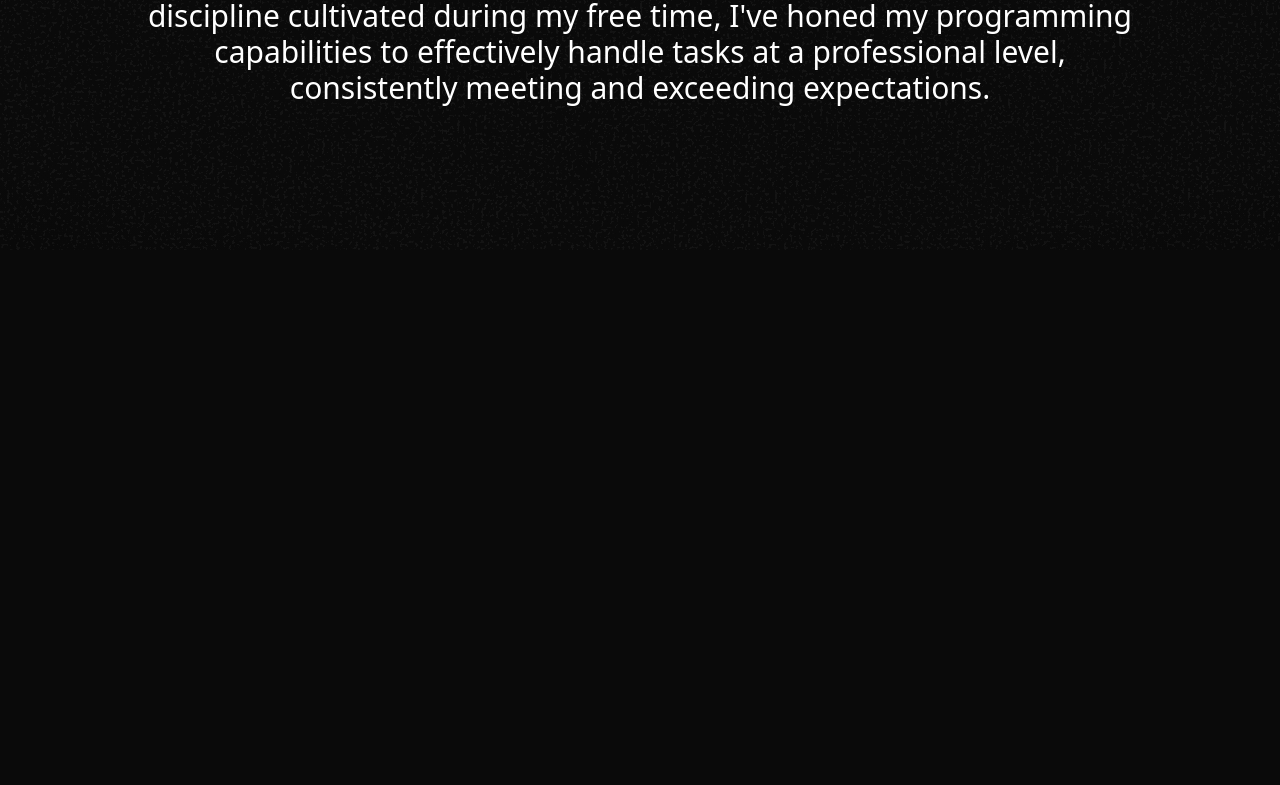
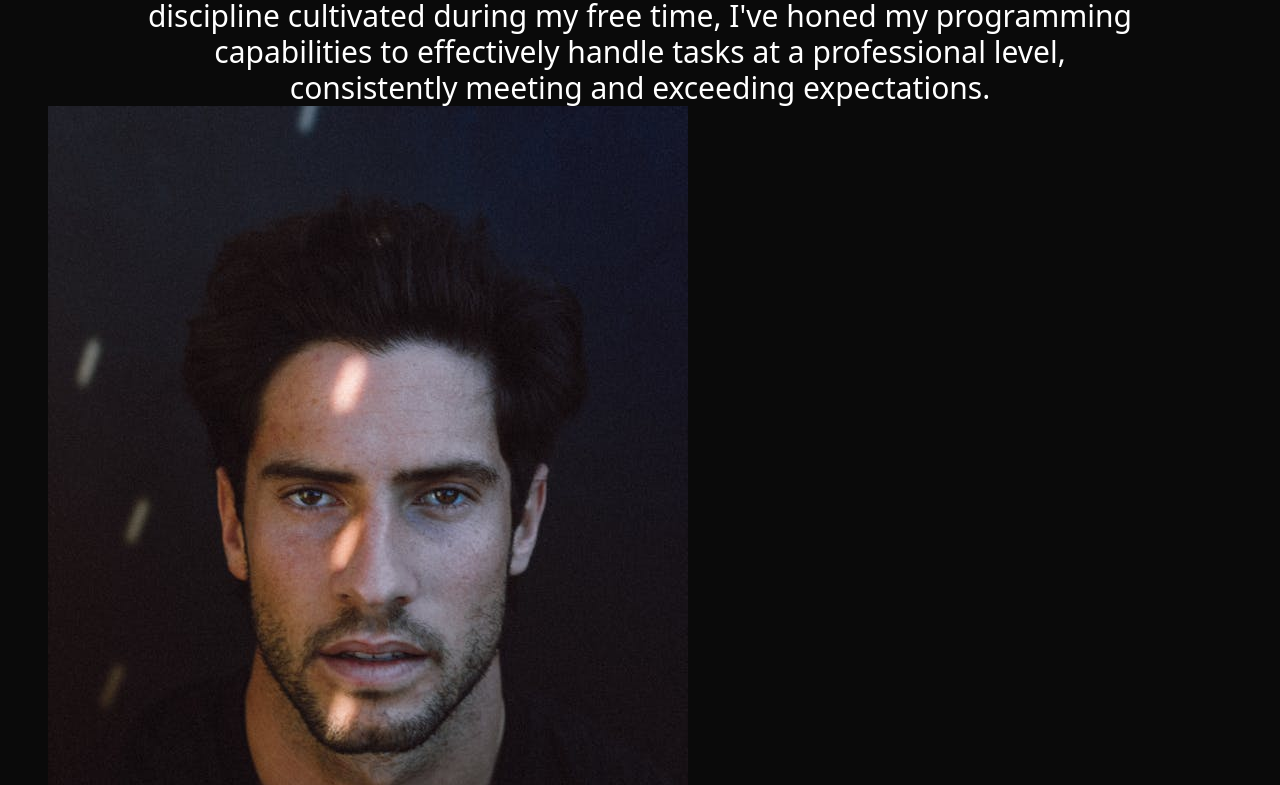
Before and after one commit to YiPei1994/portfolio3, a React (Vite) app: page / in a window 1280 px wide. Shown: the part 1255-2040 px from the top of the page. Before the commit the page ends 1505 px from the top, so only its background shows below. Built offline with nearby package versions, Linux system fonts and the light colour scheme.

Commit message:
fix - bg performace

```diff
--- a/src/index.css
+++ b/src/index.css
@@ -5,16 +5,13 @@
 body {
   background-color: hsl(0 0% 3.9%);
   color: hsl(0 0% 98%);
-  background-image: url("./assets/bg.svg");
-  background-size: cover;
-  background-position: center;
   overflow-x: hidden;
 }
 
 .bg-image {
   background-image: linear-gradient(
     270deg,
-    rgb(255, 224, 116) 0%,
+    rgb(255, 225, 116) 0%,
     rgb(80, 202, 228) 51.8018%,
     rgb(155, 92, 255) 100%
   );
--- a/src/layouts/aboutSection/About.tsx
+++ b/src/layouts/aboutSection/About.tsx
@@ -1,5 +1,4 @@
 import SectionWrapper from "../../components/SectionWrapper";
-import SideSectionHeader from "../../components/SideSectionHeader";
 import AboutMe from "./AboutMe";
 
 function About() {
--- a/src/layouts/aboutSection/AboutMe.tsx
+++ b/src/layouts/aboutSection/AboutMe.tsx
@@ -12,6 +12,9 @@ function AboutMe() {
           consistently meeting and exceeding expectations.
         </p>
       </div>
+      <div>
+        <img src="/src/assets/placeholder.jpg" />
+      </div>
     </>
   );
 }
```
Also changed, not shown: src/assets/bg.svg (deleted), src/assets/placeholder.jpg (added).
